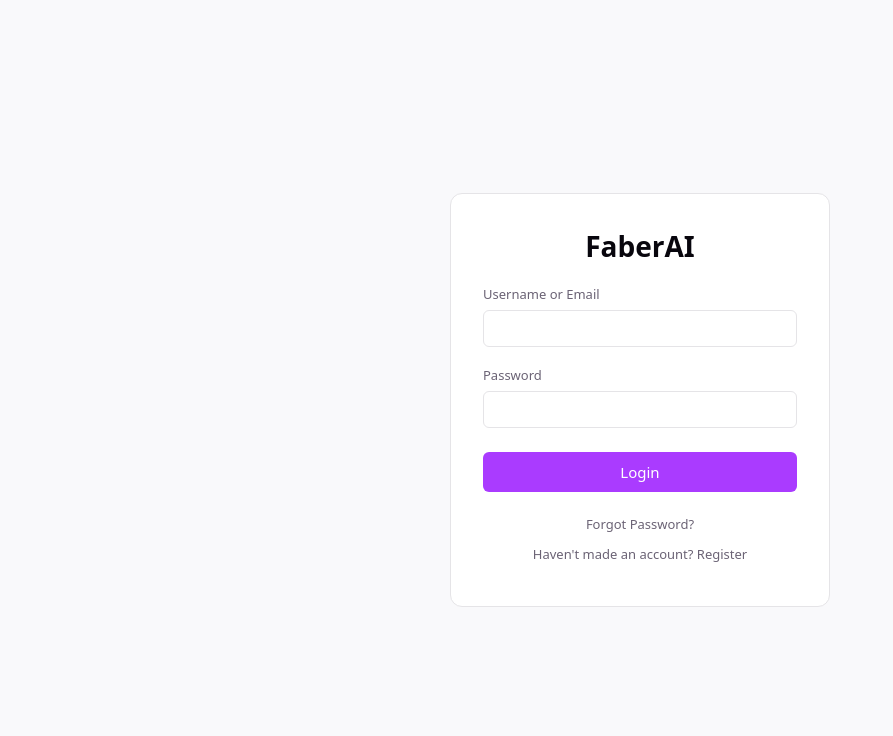
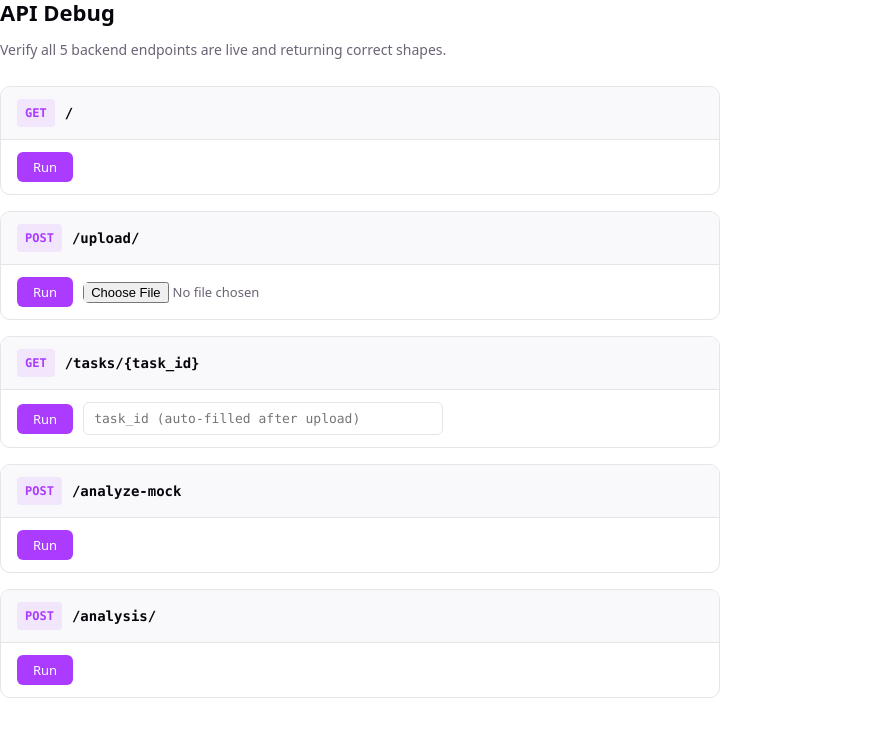
Before and after one commit to Cohort-9-FaberAI/FaberAI, a React (Vite) app in the folder frontend/: page /debug in a window 1280 px wide. Before the commit this address led to /login. Shown: the top 736 px of the page, without its empty margins (0-893 px from the left). Built offline with nearby package versions, Linux system fonts and the light colour scheme; no server answers.

Commit message:
feat: add api debug page in live frontend

```diff
--- a/frontend/src/App.tsx
+++ b/frontend/src/App.tsx
@@ -3,6 +3,7 @@
 import HomePage from './pages/HomePage'
 import ExtraInfoPage from './pages/ExtraInfoPage'
 import AnalysisPage from './pages/AnalysisPage'
+import DebugApiPage from './pages/DebugApiPage'
 
 function App() {
   return (
@@ -11,6 +12,7 @@
       <Route path="/home" element={<HomePage />} />
       <Route path="/extra-info" element={<ExtraInfoPage />} />
       <Route path="/analysis" element={<AnalysisPage />} />
+      <Route path="/debug" element={<DebugApiPage />} />
       <Route path="*" element={<Navigate to="/login" replace />} />
     </Routes>
   )
--- a/frontend/src/components/layout/Sidebar.tsx
+++ b/frontend/src/components/layout/Sidebar.tsx
@@ -28,6 +28,12 @@
           ),
         )}
       </nav>
+      <NavLink
+        to="/debug"
+        className={({ isActive }) => `sidebar-nav-item${isActive ? ' active' : ''}`}
+      >
+        API Debug
+      </NavLink>
     </aside>
   )
 }
--- a/frontend/src/index.css
+++ b/frontend/src/index.css
@@ -657,3 +657,130 @@
   font-size: 12px;
   color: var(--text);
 }
+
+/* ======================== DEBUG API ======================== */
+
+.debug-page {
+  max-width: 720px;
+}
+
+.debug-page h1 {
+  margin-bottom: 4px;
+}
+
+.debug-subtitle {
+  margin-bottom: 24px;
+  font-size: 14px;
+  color: var(--text);
+}
+
+.debug-card {
+  border: 1px solid var(--border);
+  border-radius: 10px;
+  margin-bottom: 16px;
+  overflow: hidden;
+}
+
+.debug-card-header {
+  display: flex;
+  align-items: center;
+  gap: 10px;
+  padding: 12px 16px;
+  background: var(--card-bg);
+  border-bottom: 1px solid var(--border);
+}
+
+.debug-method {
+  font-family: var(--mono);
+  font-size: 12px;
+  font-weight: 700;
+  background: var(--accent-bg);
+  color: var(--accent);
+  padding: 2px 8px;
+  border-radius: 4px;
+}
+
+.debug-endpoint-name {
+  font-family: var(--mono);
+  font-size: 14px;
+  font-weight: 600;
+  color: var(--text-h);
+}
+
+.debug-badge {
+  margin-left: auto;
+  font-size: 11px;
+  font-weight: 700;
+  padding: 2px 10px;
+  border-radius: 10px;
+  text-transform: uppercase;
+}
+
+.debug-badge.pass {
+  background: #d4edda;
+  color: #155724;
+}
+
+.debug-badge.fail {
+  background: #f8d7da;
+  color: #721c24;
+}
+
+.debug-card-controls {
+  display: flex;
+  align-items: center;
+  gap: 10px;
+  padding: 12px 16px;
+}
+
+.debug-card-controls button {
+  font-size: 13px;
+  padding: 6px 16px;
+  flex-shrink: 0;
+}
+
+.debug-file-input {
+  font-size: 13px;
+  border: none;
+  padding: 0;
+}
+
+.debug-file-name {
+  font-size: 12px;
+  color: var(--text);
+}
+
+.debug-task-input {
+  font-family: var(--mono);
+  font-size: 13px;
+  max-width: 360px;
+}
+
+.debug-card-result {
+  border-top: 1px solid var(--border);
+}
+
+.debug-meta {
+  display: flex;
+  gap: 16px;
+  padding: 8px 16px;
+  font-size: 12px;
+  color: var(--text);
+  background: var(--card-bg);
+  border-bottom: 1px solid var(--border);
+}
+
+.debug-json {
+  margin: 0;
+  padding: 14px 16px;
+  font-family: var(--mono);
+  font-size: 12px;
+  line-height: 150%;
+  overflow-x: auto;
+  background: #1a1a2e;
+  color: #d4d4d4;
+}
+
+.debug-error {
+  color: #ff6b6b;
+}
--- a/frontend/src/lib/api.ts
+++ b/frontend/src/lib/api.ts
@@ -28,6 +28,32 @@
   return res.json()
 }
 
+export async function getHealthCheck() {
+  const res = await fetch(`${API_BASE}/`)
+
+  if (!res.ok) {
+    const body = await res.json().catch(() => null)
+    throw new Error(body?.error?.message || `Health check failed (${res.status})`)
+  }
+
+  return res.json()
+}
+
+export async function createAnalysis(data: Record<string, unknown>) {
+  const res = await fetch(`${API_BASE}/analysis/`, {
+    method: 'POST',
+    headers: { 'Content-Type': 'application/json' },
+    body: JSON.stringify(data),
+  })
+
+  if (!res.ok) {
+    const body = await res.json().catch(() => null)
+    throw new Error(body?.error?.message || `Create analysis failed (${res.status})`)
+  }
+
+  return res.json()
+}
+
 export async function getMockAnalysis() {
   const res = await fetch(`${API_BASE}/analyze-mock`, { method: 'POST' })
 
--- a/frontend/src/pages/AnalysisPage.tsx
+++ b/frontend/src/pages/AnalysisPage.tsx
@@ -72,9 +72,8 @@
       </div>
 
       <div className="analysis-layout">
-        {/* Left thumbnail rail */}
         <div className="analysis-thumb-rail">
-          {/* TODO: clarify with design what these 4 thumbnails represent */}
+          {/* TODO: make these 4 thumbnails the new left sidebar for the upload, projects, library, history buttons */}
           {[1, 2, 3, 4].map((n) => (
             <div key={n} className="analysis-thumb" />
           ))}
--- /dev/null
+++ b/frontend/src/pages/DebugApiPage.tsx
@@ -0,0 +1,194 @@
+import { useState, useRef } from 'react'
+import {
+  getHealthCheck,
+  uploadFile,
+  getTaskStatus,
+  getMockAnalysis,
+  createAnalysis,
+} from '../lib/api'
+
+interface EndpointResult {
+  status: number | null
+  ms: number | null
+  body: unknown
+  error: string | null
+}
+
+type Results = Record<string, EndpointResult>
+
+function EndpointCard({
+  name,
+  method,
+  result,
+  onRun,
+  loading,
+  children,
+}: {
+  name: string
+  method: string
+  result: EndpointResult | null
+  onRun: () => void
+  loading: boolean
+  children?: React.ReactNode
+}) {
+  const pass = result && !result.error && result.status !== null
+
+  return (
+    <div className="debug-card">
+      <div className="debug-card-header">
+        <span className="debug-method">{method}</span>
+        <span className="debug-endpoint-name">{name}</span>
+        {result && (
+          <span className={`debug-badge ${pass ? 'pass' : 'fail'}`}>{pass ? 'PASS' : 'FAIL'}</span>
+        )}
+      </div>
+
+      <div className="debug-card-controls">
+        <button type="button" onClick={onRun} disabled={loading}>
+          {loading ? 'Running...' : 'Run'}
+        </button>
+        {children}
+      </div>
+
+      {result && (
+        <div className="debug-card-result">
+          {result.status !== null && (
+            <div className="debug-meta">
+              <span>Status: {result.status}</span>
+              {result.ms !== null && <span>{result.ms}ms</span>}
+            </div>
+          )}
+          {result.error && <pre className="debug-json debug-error">{result.error}</pre>}
+          {result.body != null && (
+            <pre className="debug-json">{JSON.stringify(result.body, null, 2)}</pre>
+          )}
+        </div>
+      )}
+    </div>
+  )
+}
+
+export default function DebugApiPage() {
+  const [results, setResults] = useState<Results>({})
+  const [loading, setLoading] = useState<string | null>(null)
+  const [taskId, setTaskId] = useState('')
+  const [uploadFile_, setUploadFile] = useState<File | null>(null)
+  const fileRef = useRef<HTMLInputElement>(null)
+
+  async function run(name: string, fn: () => Promise<unknown>) {
+    setLoading(name)
+    const start = performance.now()
+    try {
+      const body = await fn()
+      setResults((prev) => ({
+        ...prev,
+        [name]: {
+          status: 200,
+          ms: Math.round(performance.now() - start),
+          body,
+          error: null,
+        },
+      }))
+    } catch (err) {
+      setResults((prev) => ({
+        ...prev,
+        [name]: {
+          status: null,
+          ms: Math.round(performance.now() - start),
+          body: null,
+          error: err instanceof Error ? err.message : String(err),
+        },
+      }))
+    } finally {
+      setLoading(null)
+    }
+  }
+
+  async function handleUpload() {
+    const file = uploadFile_
+    if (!file) return
+    await run('upload', async () => {
+      const res = await uploadFile(file)
+      setTaskId(res.task_id)
+      return res
+    })
+  }
+
+  return (
+    <div className="debug-page">
+      <h1>API Debug</h1>
+      <p className="debug-subtitle">
+        Verify all 5 backend endpoints are live and returning correct shapes.
+      </p>
+
+      <EndpointCard
+        name="/"
+        method="GET"
+        result={results['health'] ?? null}
+        onRun={() => run('health', getHealthCheck)}
+        loading={loading === 'health'}
+      />
+
+      <EndpointCard
+        name="/upload/"
+        method="POST"
+        result={results['upload'] ?? null}
+        onRun={handleUpload}
+        loading={loading === 'upload'}
+      >
+        <input
+          ref={fileRef}
+          type="file"
+          accept=".step,.stp,.stl"
+          className="debug-file-input"
+          onChange={(e) => setUploadFile(e.target.files?.[0] ?? null)}
+        />
+        {uploadFile_ && <span className="debug-file-name">{uploadFile_.name}</span>}
+      </EndpointCard>
+
+      <EndpointCard
+        name="/tasks/{task_id}"
+        method="GET"
+        result={results['task'] ?? null}
+        onRun={() => {
+          if (taskId) run('task', () => getTaskStatus(taskId))
+        }}
+        loading={loading === 'task'}
+      >
+        <input
+          className="debug-task-input"
+          type="text"
+          placeholder="task_id (auto-filled after upload)"
+          value={taskId}
+          onChange={(e) => setTaskId(e.target.value)}
+        />
+      </EndpointCard>
+
+      <EndpointCard
+        name="/analyze-mock"
+        method="POST"
+        result={results['mock'] ?? null}
+        onRun={() => run('mock', getMockAnalysis)}
+        loading={loading === 'mock'}
+      />
+
+      <EndpointCard
+        name="/analysis/"
+        method="POST"
+        result={results['analysis'] ?? null}
+        onRun={() =>
+          run('analysis', () =>
+            createAnalysis({
+              filename: 'debug-test.stl',
+              status: 'completed',
+              manufacturability_score: 90,
+              summary: 'Test analysis from debug page.',
+              issues: [],
+            }),
+          )
+        }
+        loading={loading === 'analysis'}
+      />
+    </div>
+  )
+}
```
